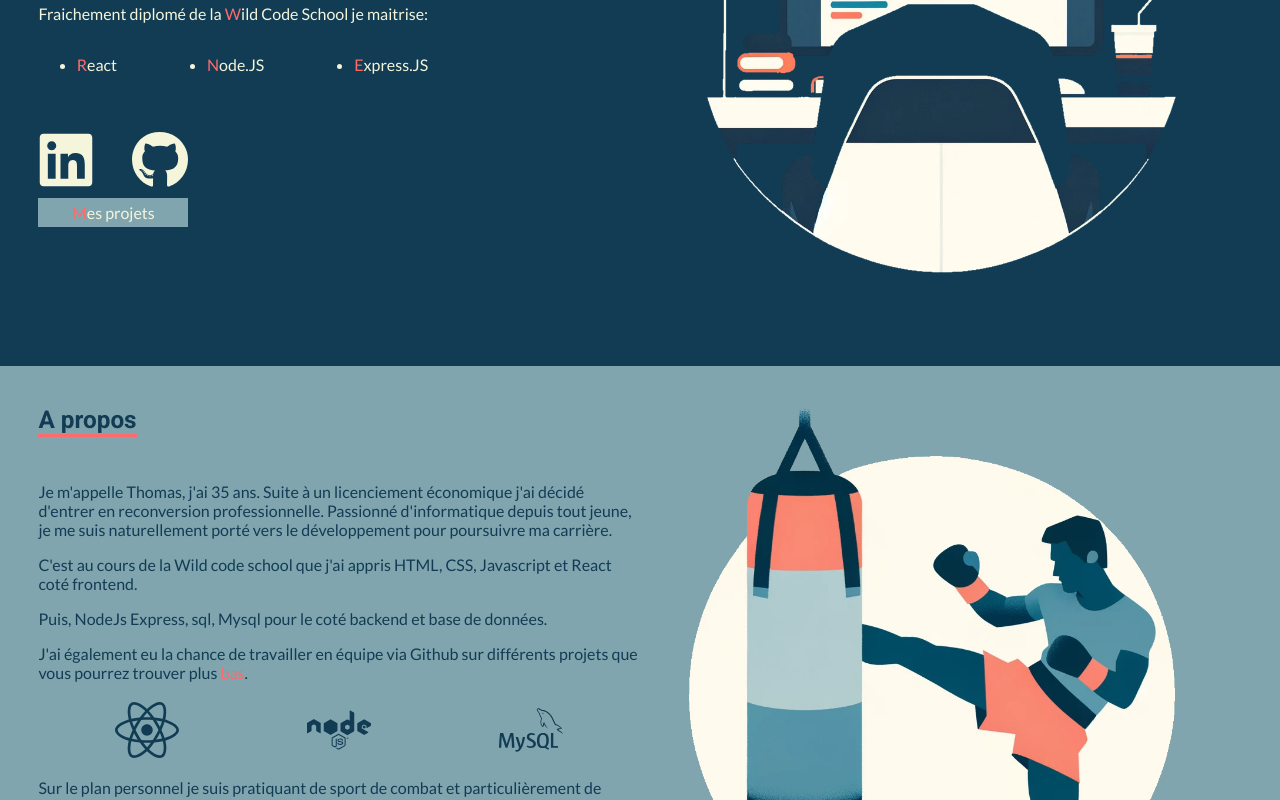
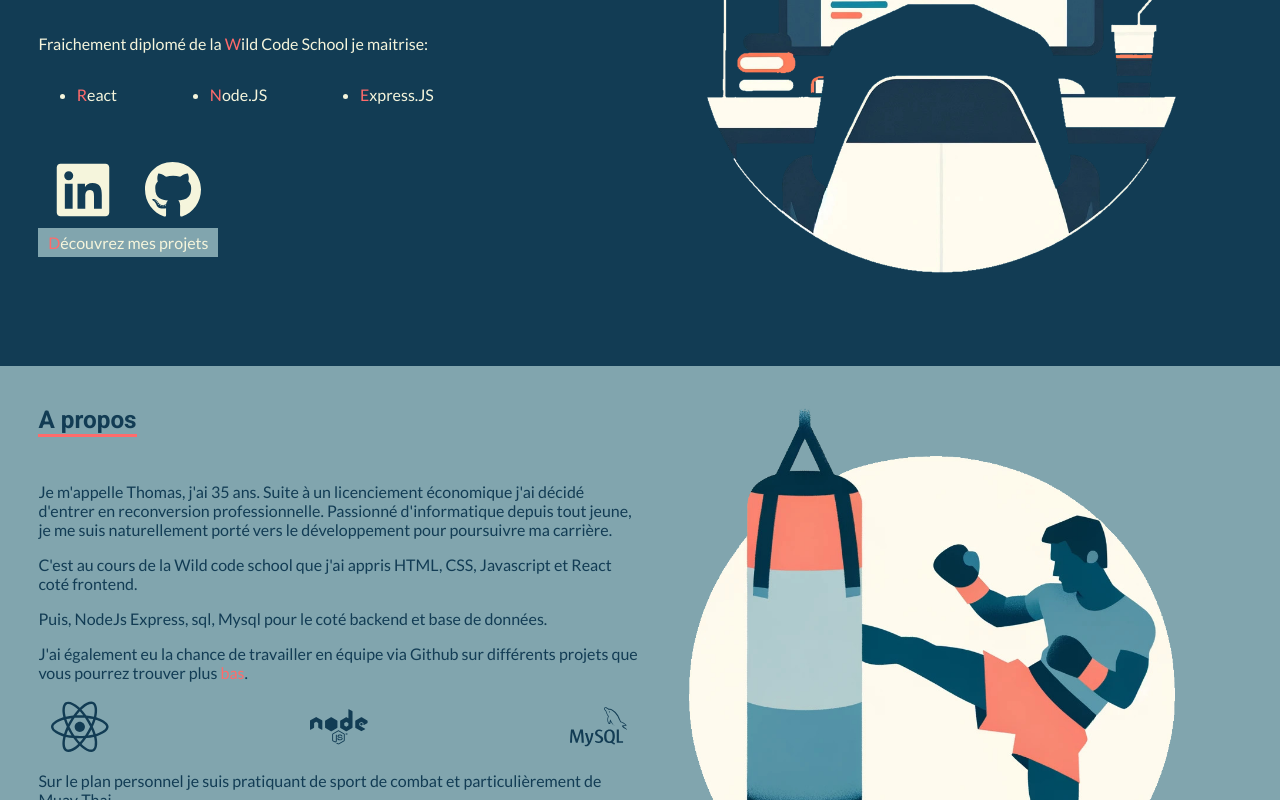
Before and after one commit to Thomas-Nigon/myPortFolio-JS, a React (Vite) app: page / in a window 1280 px wide. Shown: the part 360-1160 px from the top of the page. Built offline with nearby package versions, Linux system fonts and the light colour scheme.

Commit message:
change font syze in welcome page and button to projeect layout, add a close menu function when clicking outside the menu

```diff
--- a/src/Components/About/About.scss
+++ b/src/Components/About/About.scss
@@ -28,7 +28,10 @@
   display: flex;
   justify-content: space-around;
 }
-
+.icons--dark {
+  width: 15%;
+  height: 100%;
+}
 .about--pics {
   width: 100%;
 }
@@ -52,4 +55,11 @@
     width: 50%;
     object-fit: contain;
   }
+  .about__skills {
+    justify-content: space-between;
+  }
+  .icons--dark {
+    width: 10%;
+    height: 100%;
+  }
 }
--- a/src/Components/Projects/Projects.jsx
+++ b/src/Components/Projects/Projects.jsx
@@ -15,6 +15,7 @@ function Projects() {
   return (
     <main className="projects">
       <h1 className="projects--title">Mes Projets</h1>
+      <p className="projects--p">Clickez pour plus d&apos;informations</p>
       <section className="projects--container">
         {projects.map((project) => (
           <SingleProjectCard project={project} key={project.id} />
--- a/src/Components/Projects/Projects.scss
+++ b/src/Components/Projects/Projects.scss
@@ -15,8 +15,11 @@
   border-color: $accent;
   display: inline;
 }
-.projects--container {
+.projects--p {
   margin-top: 3vh;
+  display: flex;
+  justify-content: center;
+  margin-bottom: 0;
 }
 .projects__singleProject {
   margin-bottom: 10px;
@@ -65,4 +68,10 @@
   .projects--title {
     font-size: clamp(1.5rem, 1.9vw, 2.5rem);
   }
+  .projects--p {
+    display: none;
+  }
+  .projects--container {
+    margin-top: 3vh;
+  }
 }
--- a/src/Components/Welcome/Welcome.jsx
+++ b/src/Components/Welcome/Welcome.jsx
@@ -53,7 +53,7 @@ function Welcome() {
               duration={500}
               className="welcome--button"
             >
-              <span className="accent">M</span>es projets
+              <span className="accent">D</span>écouvrez mes projets
             </Link>
           </section>
         </section>
--- a/src/Components/Welcome/welcome.scss
+++ b/src/Components/Welcome/welcome.scss
@@ -6,7 +6,7 @@
   padding: 3vw;
 }
 .welcome__title {
-  font-size: 2rem;
+  font-size: clamp(2rem, 4vw, 3rem);
   font-family: $handFont;
   margin: 2vh 0;
   color: $lightFont;
@@ -32,7 +32,7 @@
 
 .welcome__socialContainer {
   margin: 3vh 0;
-  width: 120px;
+  width: 180px;
   display: flex;
   flex-direction: column;
 }
@@ -45,7 +45,7 @@
 
 .welcome__socialContainer__iconsContainer {
   display: flex;
-  justify-content: space-between;
+  justify-content: space-around;
 }
 
 .welcome--button {
@@ -79,7 +79,7 @@
     margin-top: -2vh;
   }
   .welcome__socialContainer {
-    width: 150px;
+    width: 180px;
     margin: 5vh 0;
   }
 }
--- a/src/Pages/Home/Home.jsx
+++ b/src/Pages/Home/Home.jsx
@@ -6,11 +6,17 @@ import Projects from "../../Components/Projects/Projects";
 import Resume from "../../Components/Resume/Resume";
 import Welcome from "../../Components/Welcome/Welcome";
 import "./home.scss";
+import { useContext } from "react";
+import { MenuContext } from "../../Contexts/MenuContext";
 
 function Home() {
+  const { setIsOpen } = useContext(MenuContext);
+  const handleClick = () => {
+    setIsOpen("menu--close");
+  };
   return (
     <>
-      <main className="home">
+      <main className="home" onClick={handleClick}>
         <Menu />
         <Welcome />
         <About />
```
